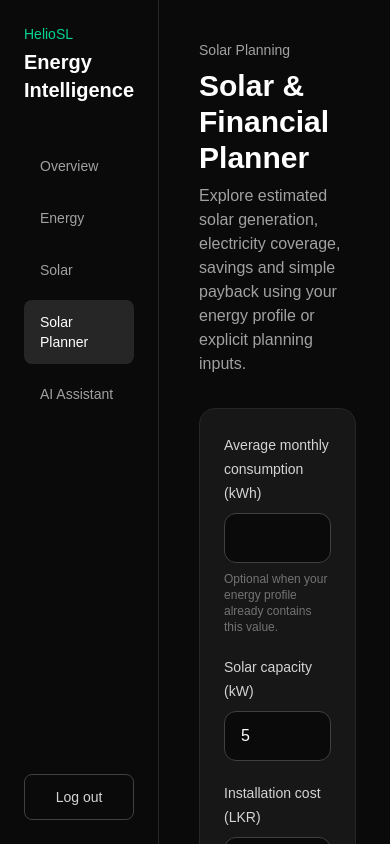
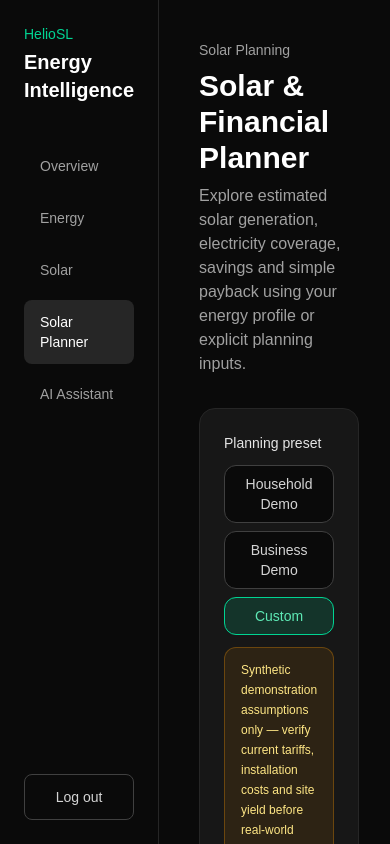
Before and after one commit to inthiiii/HelioSL, a Next.js app in the folder frontend/: page /planning in a window 390 px wide. Shown: the top 844 px of the page. Built offline with nearby package versions, Linux system fonts and the light colour scheme; no server answers.

Commit message:
feat: add household and business planning presets

```diff
--- a/frontend/src/app/planning/page.tsx
+++ b/frontend/src/app/planning/page.tsx
@@ -16,7 +16,16 @@ import type {
 } from "@/types/planning";
 
 
+type PlanningPreset =
+  | "household"
+  | "business"
+  | "custom";
+
+
 export default function PlanningPage() {
+  const [selectedPreset, setSelectedPreset] =
+    useState<PlanningPreset>("custom");
+
   const [monthlyConsumption, setMonthlyConsumption] =
     useState("");
 
@@ -46,6 +55,61 @@ export default function PlanningPage() {
 
   const [error, setError] =
     useState("");
+
+
+  function resetCalculation() {
+    setResult(null);
+    setError("");
+  }
+
+
+  function applyHouseholdPreset() {
+    setSelectedPreset("household");
+    setMonthlyConsumption("453.67");
+    setCapacity("5");
+    setCost("1250000");
+    setImportTariff("50");
+    setExportRate("27");
+    setSpecificYield("1400");
+    setSelfConsumption("40");
+    resetCalculation();
+  }
+
+
+  function applyBusinessPreset() {
+    setSelectedPreset("business");
+    setMonthlyConsumption("2114.44");
+    setCapacity("20");
+    setCost("4200000");
+    setImportTariff("55");
+    setExportRate("27");
+    setSpecificYield("1400");
+    setSelfConsumption("70");
+    resetCalculation();
+  }
+
+
+  function applyCustomPreset() {
+    setSelectedPreset("custom");
+    setMonthlyConsumption("");
+    setCapacity("");
+    setCost("");
+    setImportTariff("");
+    setExportRate("");
+    setSpecificYield("");
+    setSelfConsumption("40");
+    resetCalculation();
+  }
+
+
+  function updateCustomValue(
+    setter: (value: string) => void,
+    value: string,
+  ) {
+    setSelectedPreset("custom");
+    setter(value);
+    resetCalculation();
+  }
 
 
   async function handleSubmit(
@@ -129,47 +193,115 @@ export default function PlanningPage() {
           onSubmit={handleSubmit}
           className="space-y-5 rounded-2xl border border-neutral-800 bg-neutral-900 p-6"
         >
+          <fieldset>
+            <legend className="text-sm font-medium text-neutral-200">
+              Planning preset
+            </legend>
+
+            <div className="mt-3 grid gap-2 sm:grid-cols-3">
+              <PresetButton
+                active={selectedPreset === "household"}
+                label="Household Demo"
+                onClick={applyHouseholdPreset}
+              />
+
+              <PresetButton
+                active={selectedPreset === "business"}
+                label="Business Demo"
+                onClick={applyBusinessPreset}
+              />
+
+              <PresetButton
+                active={selectedPreset === "custom"}
+                label="Custom"
+                onClick={applyCustomPreset}
+              />
+            </div>
+
+            <p className="mt-3 rounded-xl border border-amber-500/30 bg-amber-500/10 px-4 py-3 text-xs leading-5 text-amber-200">
+              Synthetic demonstration assumptions only — verify current
+              tariffs, installation costs and site yield before real-world
+              use. Preset consumption values mirror the synthetic demo
+              profiles and are not customer records.
+            </p>
+          </fieldset>
+
           <Input
             label="Average monthly consumption (kWh)"
             value={monthlyConsumption}
-            setValue={setMonthlyConsumption}
+            setValue={(value) =>
+              updateCustomValue(
+                setMonthlyConsumption,
+                value,
+              )
+            }
             help="Optional when your energy profile already contains this value."
           />
 
           <Input
             label="Solar capacity (kW)"
             value={capacity}
-            setValue={setCapacity}
+            setValue={(value) =>
+              updateCustomValue(
+                setCapacity,
+                value,
+              )
+            }
           />
 
           <Input
             label="Installation cost (LKR)"
             value={cost}
-            setValue={setCost}
+            setValue={(value) =>
+              updateCustomValue(
+                setCost,
+                value,
+              )
+            }
           />
 
           <Input
             label="Import tariff (LKR/kWh)"
             value={importTariff}
-            setValue={setImportTariff}
+            setValue={(value) =>
+              updateCustomValue(
+                setImportTariff,
+                value,
+              )
+            }
           />
 
           <Input
             label="Export rate (LKR/kWh)"
             value={exportRate}
-            setValue={setExportRate}
+            setValue={(value) =>
+              updateCustomValue(
+                setExportRate,
+                value,
+              )
+            }
           />
 
           <Input
             label="Specific solar yield (kWh/kW/year)"
             value={specificYield}
-            setValue={setSpecificYield}
+            setValue={(value) =>
+              updateCustomValue(
+                setSpecificYield,
+                value,
+              )
+            }
           />
 
           <Input
             label="Estimated self-consumption (%)"
             value={selfConsumption}
-            setValue={setSelfConsumption}
+            setValue={(value) =>
+              updateCustomValue(
+                setSelfConsumption,
+                value,
+              )
+            }
           />
 
           {error && (
@@ -335,6 +467,32 @@ export default function PlanningPage() {
 }
 
 
+function PresetButton({
+  active,
+  label,
+  onClick,
+}: {
+  active: boolean;
+  label: string;
+  onClick: () => void;
+}) {
+  return (
+    <button
+      type="button"
+      aria-pressed={active}
+      onClick={onClick}
+      className={`rounded-xl border px-3 py-2 text-sm font-medium transition ${
+        active
+          ? "border-emerald-400 bg-emerald-400/15 text-emerald-300"
+          : "border-neutral-700 bg-neutral-950 text-neutral-300 hover:border-neutral-500"
+      }`}
+    >
+      {label}
+    </button>
+  );
+}
+
+
 function Input({
   label,
   value,
```
